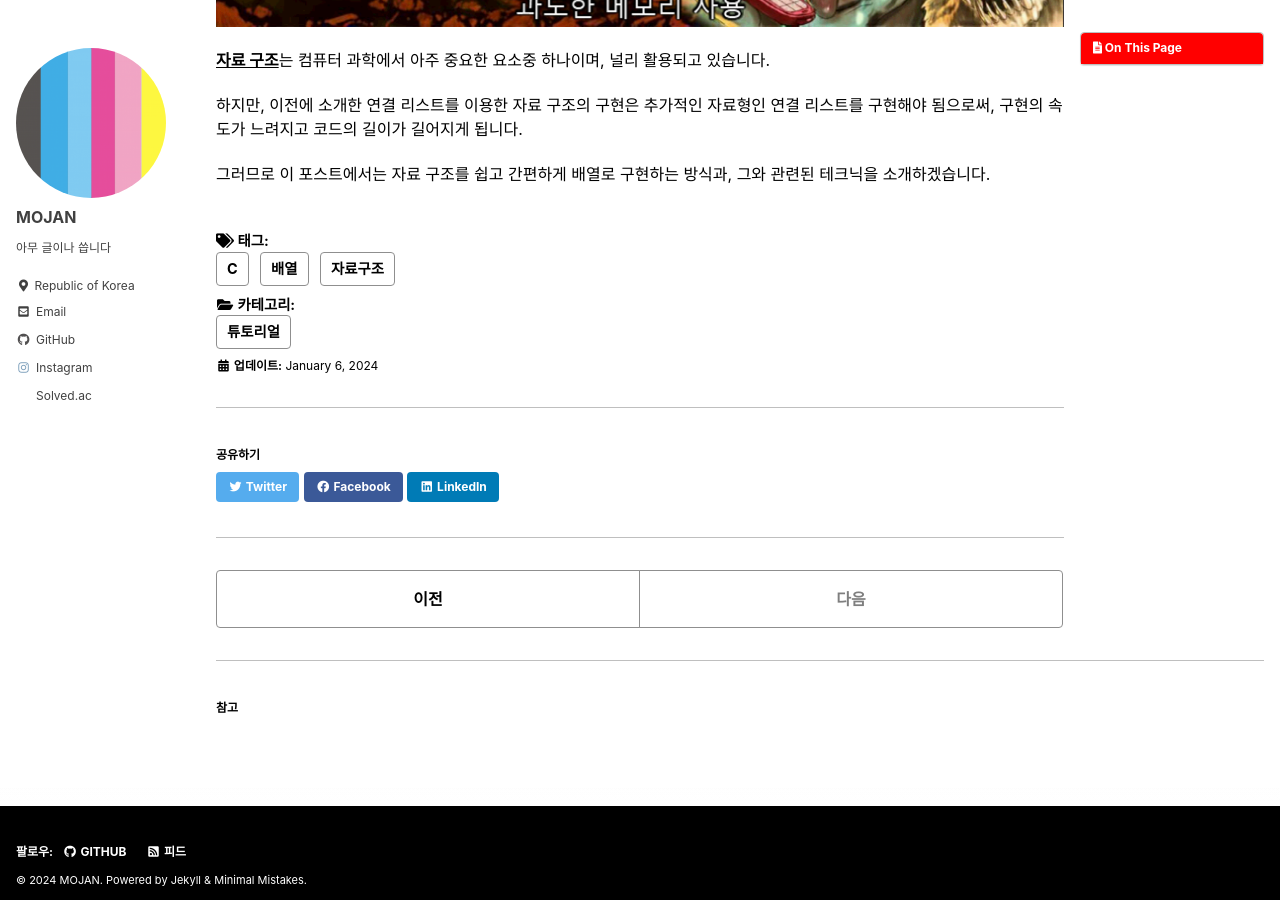
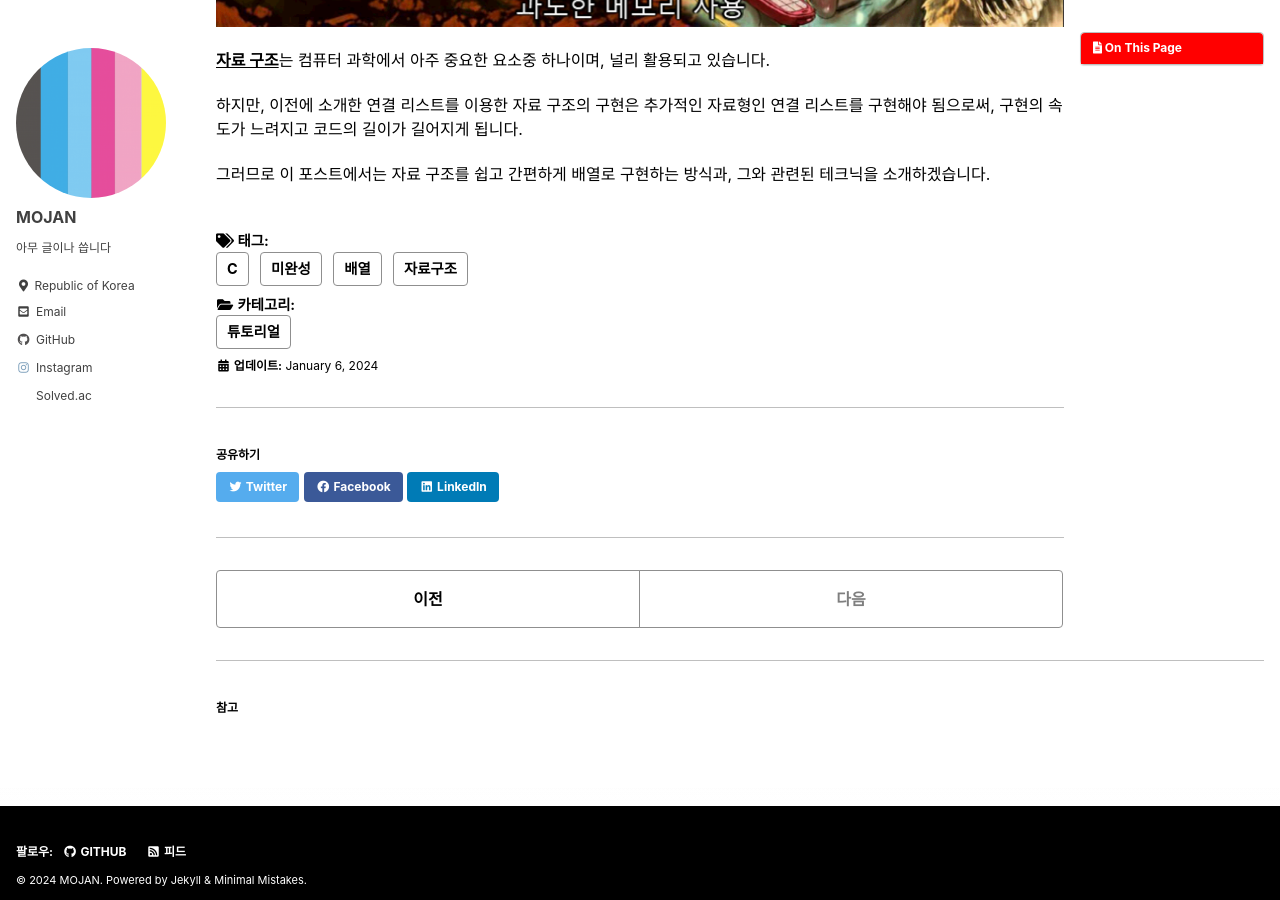
Before and after one commit to MOJAN3543/MOJAN3543.github.io, a Jekyll site: the page built from _posts/DataStructureInC/Array/2024-01-06-DataStructureInArray.md, in a window 1280 px wide and 900 px high, scrolled down 1481 px. Built offline with Jekyll 4.4.1, drawn with Linux system fonts in a browser that asks for light colours; cached includes are drawn as plain includes.

Commit message:
Update 2024-01-06-DataStructureInArray.md

```diff
--- a/_posts/DataStructureInC/Array/2024-01-06-DataStructureInArray.md
+++ b/_posts/DataStructureInC/Array/2024-01-06-DataStructureInArray.md
@@ -5,7 +5,7 @@ toc_sticky: true
 categories:
   - 튜토리얼
 tags:
-  - [C, 자료구조, 배열]
+  - [C, 자료구조, 배열, 미완성]
 last_modified_at: 2024-01-06
 ---
 ![ThisIsArray](https://github.com/MOJAN3543/MOJAN3543.github.io/blob/main/_posts/DataStructureInC/Array/ThisIsArray.png?raw=true "ThisIsArray")
```
